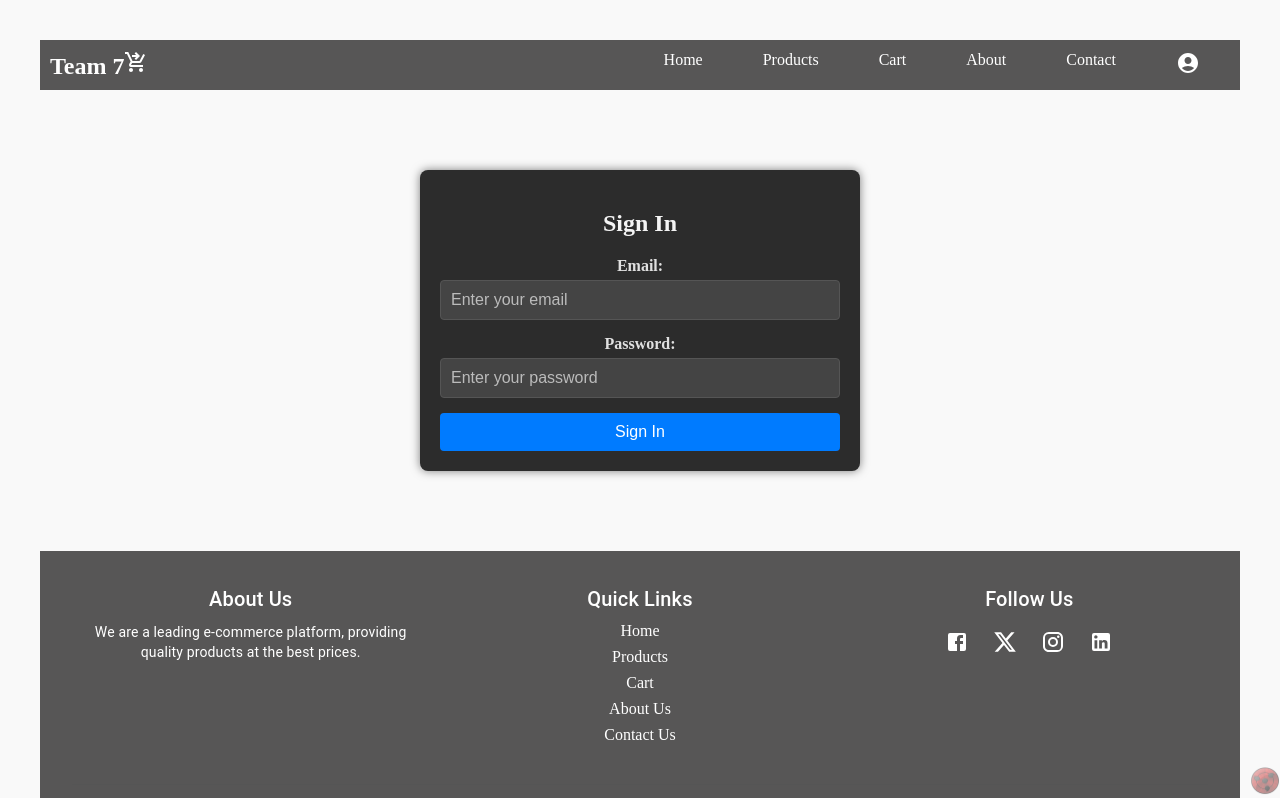
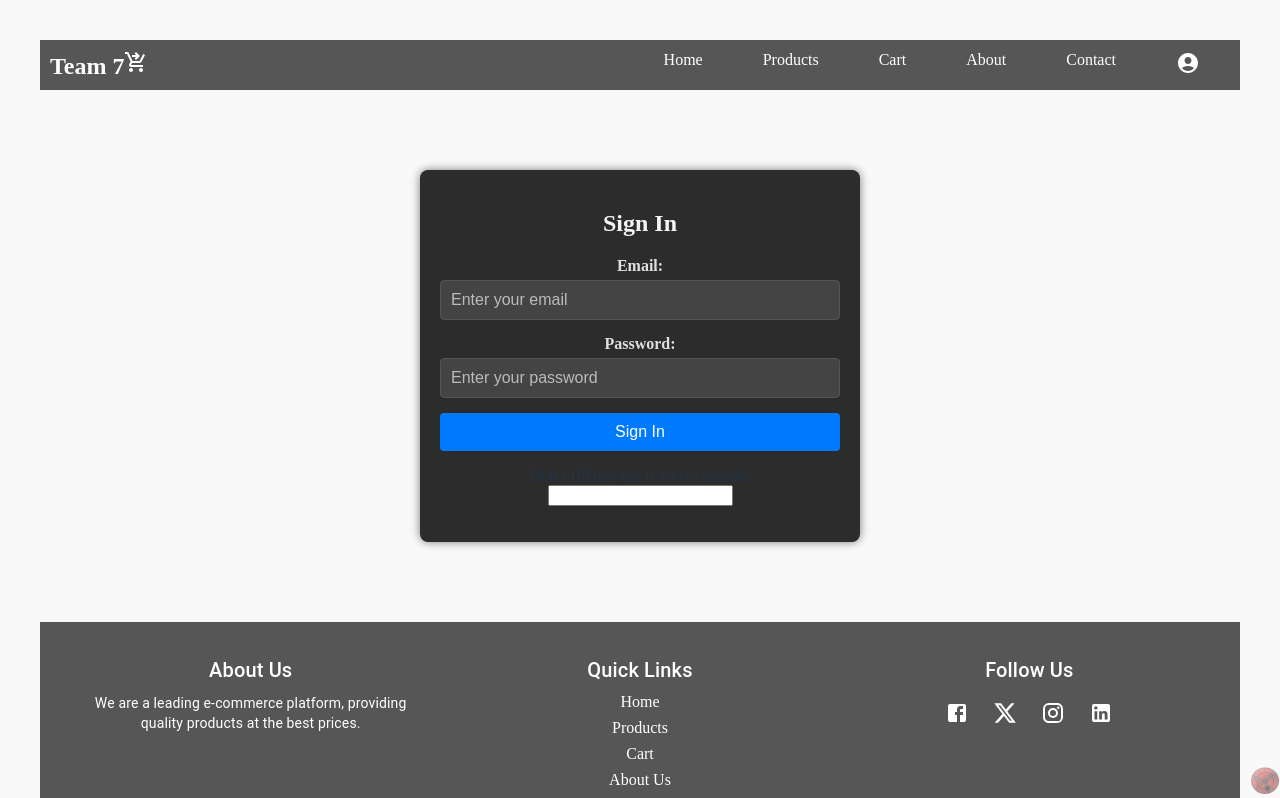
Before and after one commit to Viren-Kevat/Team_7, a React (Vite) app: page /signin in a window 1280 px wide. Shown: the top 798 px of the page. Built offline with nearby package versions, Linux system fonts and the light colour scheme.

Commit message:
editing signin page

```diff
--- a/src/components/about/signin.jsx
+++ b/src/components/about/signin.jsx
@@ -1,7 +1,7 @@
 import React, { useState } from 'react';
 import './signin.css';
 
-const signIn = () => {
+const SignIn = () => {
   const [email, setEmail] = useState('');
   const [password, setPassword] = useState('');
 
@@ -11,28 +11,36 @@ const signIn = () => {
     console.log('Password:', password);
   };
 
-  const emailchange = (e)=>{
-    setEmail(e.target.value)
-  }
+  const emailchange = (e) => {
+    setEmail(e.target.value);
+  };
 
-  const passwordchange =(e)=>{
-    setPassword(e.target.value)
-  }
+  const passwordchange = (e) => {
+    setPassword(e.target.value);
+  };
 
   return (
     <div className="sign-in-container">
       <h2 className="sign-in-title">Sign In</h2>
-      <form onSubmit={handleSubmit} className="sign-in-form" method="post" data-netlify="true" data-netlify-honeypot="bot-field">
+      <form
+        onSubmit={handleSubmit}
+        className="sign-in-form"
+        name="sign-in"
+        method="POST"
+        data-netlify="true"
+      >
+        <input type="hidden" name="form-name" value="sign-in" />
         <div className="form-group">
           <label htmlFor="email">Email:</label>
           <input
             type="email"
             id="email"
+            name="email"
             value={email}
             onChange={emailchange}
             required
             placeholder="Enter your email"
-            style={{ width: "-webkit-fill-available"}}
+            style={{ width: "-webkit-fill-available" }}
           />
         </div>
         <div className="form-group">
@@ -40,19 +48,24 @@ const signIn = () => {
           <input
             type="password"
             id="password"
+            name="password"
             value={password}
             onChange={passwordchange}
             required
             placeholder="Enter your password"
-            style={{ width: "-webkit-fill-available"}}
-
+            style={{ width: "-webkit-fill-available" }}
           />
         </div>
         <button type="submit" className="sign-in-button">Sign In</button>
-        <input type="hidden" name="sign-in-form" value="contact" />
+
+        <p className="hidden">
+          <label>
+            Don’t fill this out if you're human: <input name="bot-field" />
+          </label>
+        </p>
       </form>
     </div>
   );
 };
 
-export default signIn;
+export default SignIn;
```
